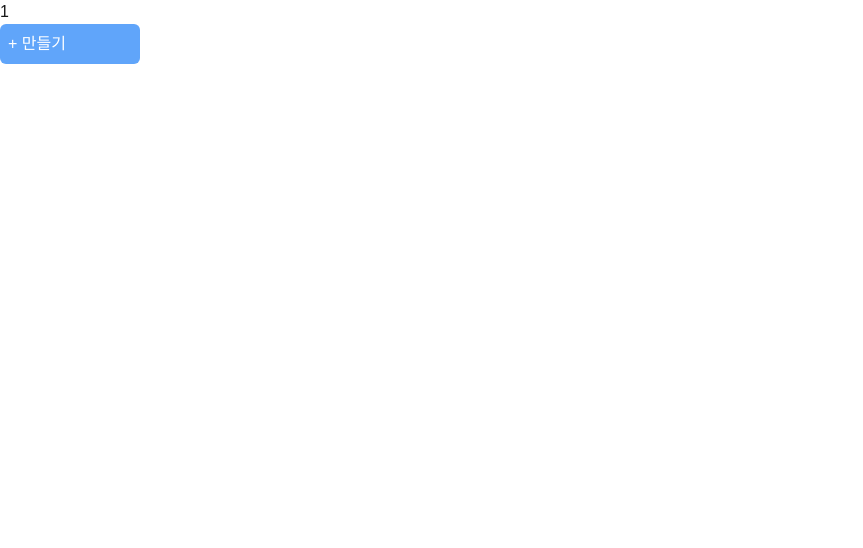
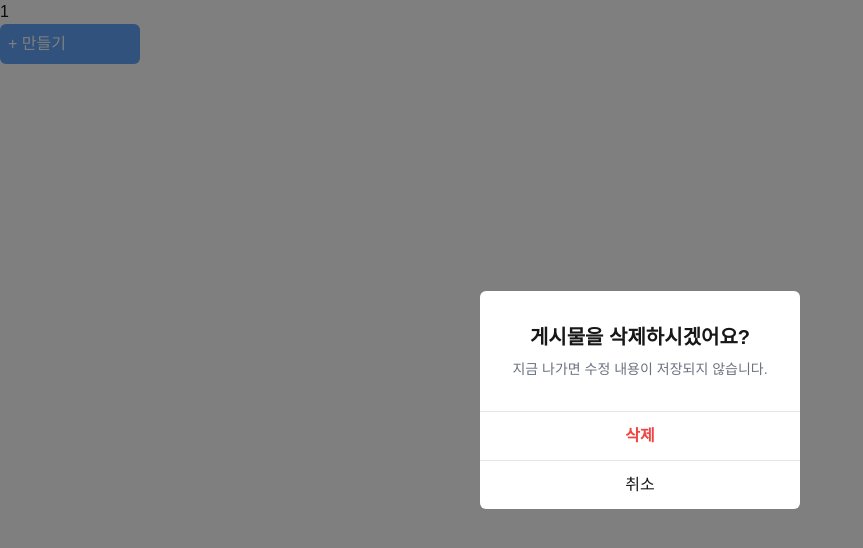
Before and after one commit to yoonui/clone-instagram-front, a Next.js app: page /1 in a window 1280 px wide. Shown: the top 548 px of the page, without its empty margins (0-863 px from the left). Built offline with nearby package versions, Linux system fonts and the light colour scheme.

Commit message:
feature: add delete board alert

```diff
--- /dev/null
+++ b/src/components/board/AlertPopup.tsx
@@ -0,0 +1,39 @@
+import { MutableRefObject } from "react";
+
+const AlertPopup = ({
+  show,
+  handleClickOutside,
+  dropPopupRef,
+}: {
+  show: boolean;
+  handleClickOutside: () => void;
+  dropPopupRef: MutableRefObject<HTMLDivElement | null>;
+}) => {
+  return (
+    <div
+      ref={dropPopupRef}
+      className={
+        show
+          ? "h-screen w-full fixed left-0 top-0 flex justify-center items-center bg-black bg-opacity-50 text-center"
+          : "hidden"
+      }
+      onClick={() => handleClickOutside()}
+    >
+      <div className="w-1/4 bg-white rounded-md">
+        <div className="p-8">
+          <div className="font-bold text-xl">게시물을 삭제하시겠어요?</div>
+          <div className="text-gray-500 text-sm mt-2">
+            지금 나가면 수정 내용이 저장되지 않습니다.
+          </div>
+        </div>
+
+        <div className="flex flex-col">
+          <button className="text-red-500 font-bold py-3 border-t">삭제</button>
+          <button className="py-3 border-t">취소</button>
+        </div>
+      </div>
+    </div>
+  );
+};
+
+export default AlertPopup;
--- a/src/components/board/BoardWritePopup.tsx
+++ b/src/components/board/BoardWritePopup.tsx
@@ -2,17 +2,21 @@ import { ChangeEvent, useRef, useState, MutableRefObject } from "react";
 import { TbPhotoVideo } from "react-icons/tb";
 import Image from "next/image";
 
+// todo: 사이드바가 있으면 언제든 작성이 가능하기 때문에, 추후 [id]/index.ts가 아닌 사이드바에 추가할 것
 const BoardWritePopup = ({
   show,
   handleClickOutside,
   dropPopupRef,
 }: {
   show: boolean;
-  handleClickOutside: (e: React.MouseEvent<HTMLDivElement>) => void;
+  handleClickOutside: (
+    e: React.MouseEvent<HTMLDivElement>,
+    imageSrc: string
+  ) => void;
   dropPopupRef: MutableRefObject<HTMLDivElement | null>;
 }) => {
+  // todo: 드래그앤드롭 만들기
   const imgUploadRef = useRef<HTMLInputElement>(null);
-  // const dropPopupRef = useRef<HTMLDivElement | null>(null);
 
   const [imageSrc, setImageSrc] = useState("");
   const [step, setStep] = useState(0);
@@ -42,7 +46,7 @@ const BoardWritePopup = ({
           ? "h-screen w-full fixed left-0 top-0 flex justify-center items-center bg-black bg-opacity-50 text-center"
           : "hidden"
       }
-      onClick={(e) => handleClickOutside(e)}
+      onClick={(e) => handleClickOutside(e, imageSrc)}
     >
       {step === 0 && (
         <div className="w-1/3 bg-white rounded-md">
--- a/src/pages/[id]/index.tsx
+++ b/src/pages/[id]/index.tsx
@@ -1,17 +1,30 @@
 import { useParams } from "next/navigation";
 import { useRef, useState } from "react";
 import BoardWritePopup from "@/components/board/BoardWritePopup";
+import AlertPopup from "@/components/board/AlertPopup";
 
 export default function Index() {
   const params = useParams();
   const [writePopup, setWritePopup] = useState(false);
+  const [closeAlertPopup, setCloseAlertPopup] = useState(true);
 
   const dropPopupRef = useRef<HTMLDivElement | null>(null);
+  const dropPopupRef2 = useRef<HTMLDivElement | null>(null);
 
-  const handleClickOutside = (e: React.MouseEvent<HTMLDivElement>) => {
+  const handleClickOutside = (
+    e: React.MouseEvent<HTMLDivElement>,
+    imageSrc: string
+  ) => {
     if (dropPopupRef.current === e.target) {
-      setWritePopup(false);
+      // todo: 팝업 닫힐 때 값 초기화
+      if (imageSrc) setCloseAlertPopup(true); // 사진을 하나라도 업로드한 경우
+      else setWritePopup(false);
     }
+  };
+
+  const handleClickOutside2 = () => {
+    setCloseAlertPopup(false);
+    setWritePopup(false);
   };
 
   return (
@@ -30,6 +43,11 @@ export default function Index() {
         show={writePopup}
         handleClickOutside={handleClickOutside}
       />
+      <AlertPopup
+        dropPopupRef={dropPopupRef2}
+        show={closeAlertPopup}
+        handleClickOutside={handleClickOutside2}
+      />
     </div>
   );
 }
```
